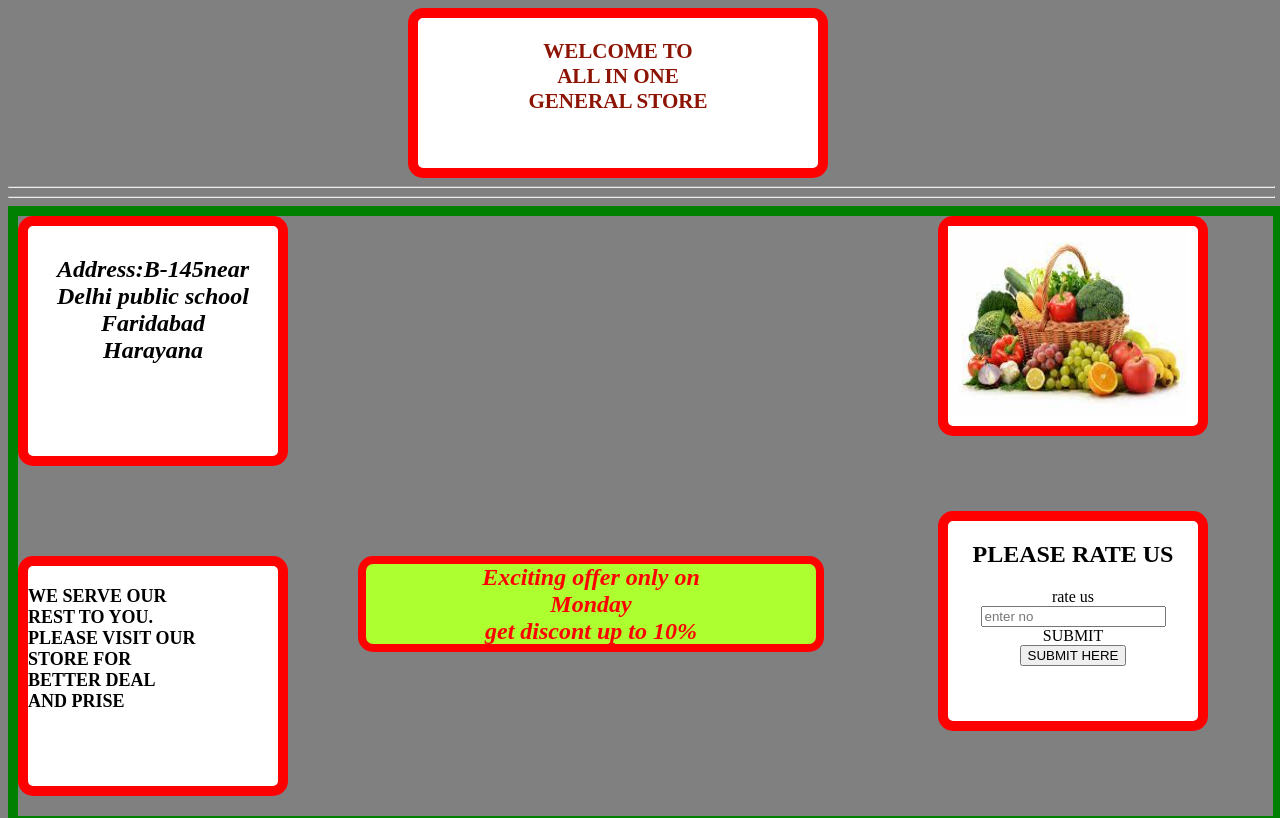
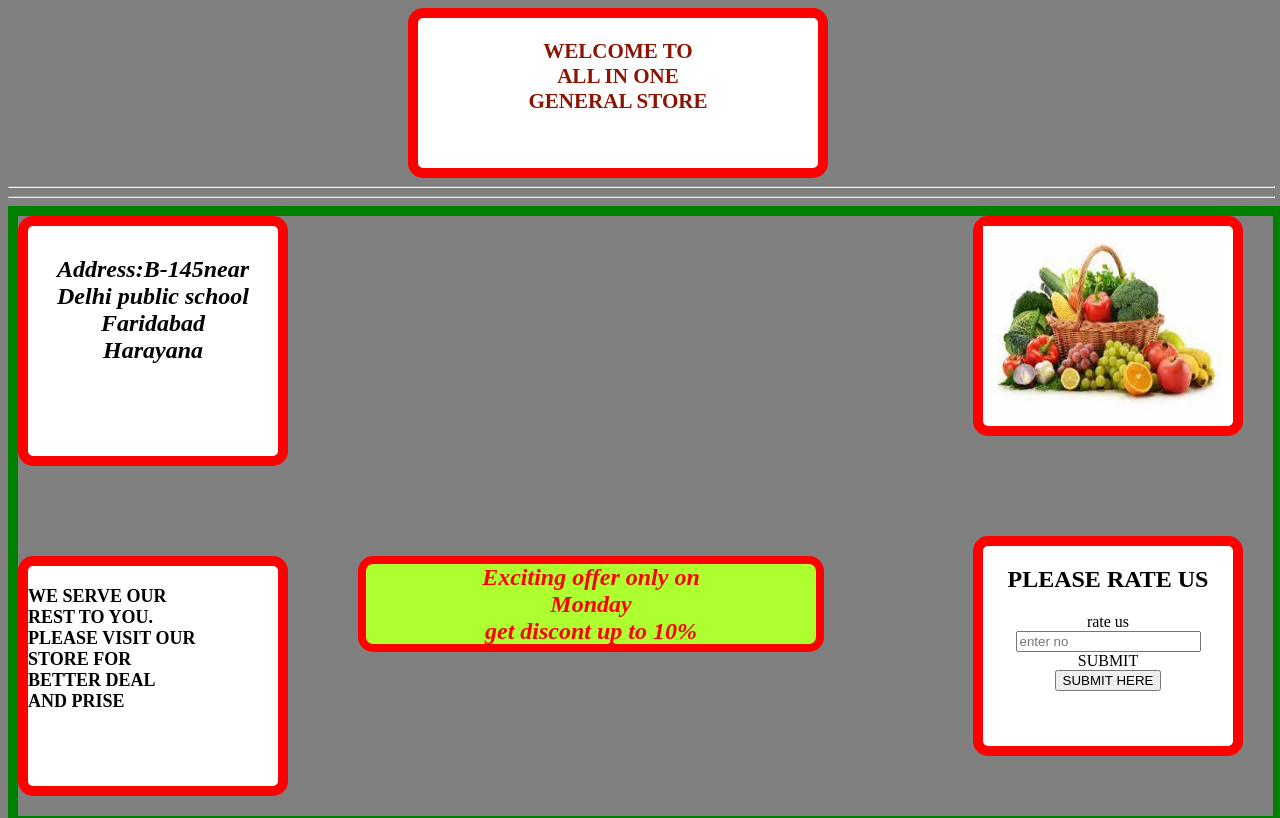
Before and after one commit to chetna-sewaiwar/hands_on_css3, a plain HTML site: page index.html in a window 1280 px wide. Shown: the top 818 px of the page. Drawn offline with Linux system fonts and the light colour scheme.

Commit message:
hands_on_css3

```diff
--- a/stylesheet.css
+++ b/stylesheet.css
@@ -48,7 +48,7 @@ body{
     background-color:white;
     border: 10px solid red;
     border-radius: 15px;
-    margin-left: 650px;
+    margin-left: 685px;
 
 }
 .box3{
@@ -69,8 +69,8 @@ body{
     background-color:white;
     border: 10px solid red;
     border-radius: 15px;
-    margin-left: 650px;
-    margin-top: 25px;
+    margin-left: 685px;
+    margin-top: 50px;
     text-align: center;
 }
 
```
